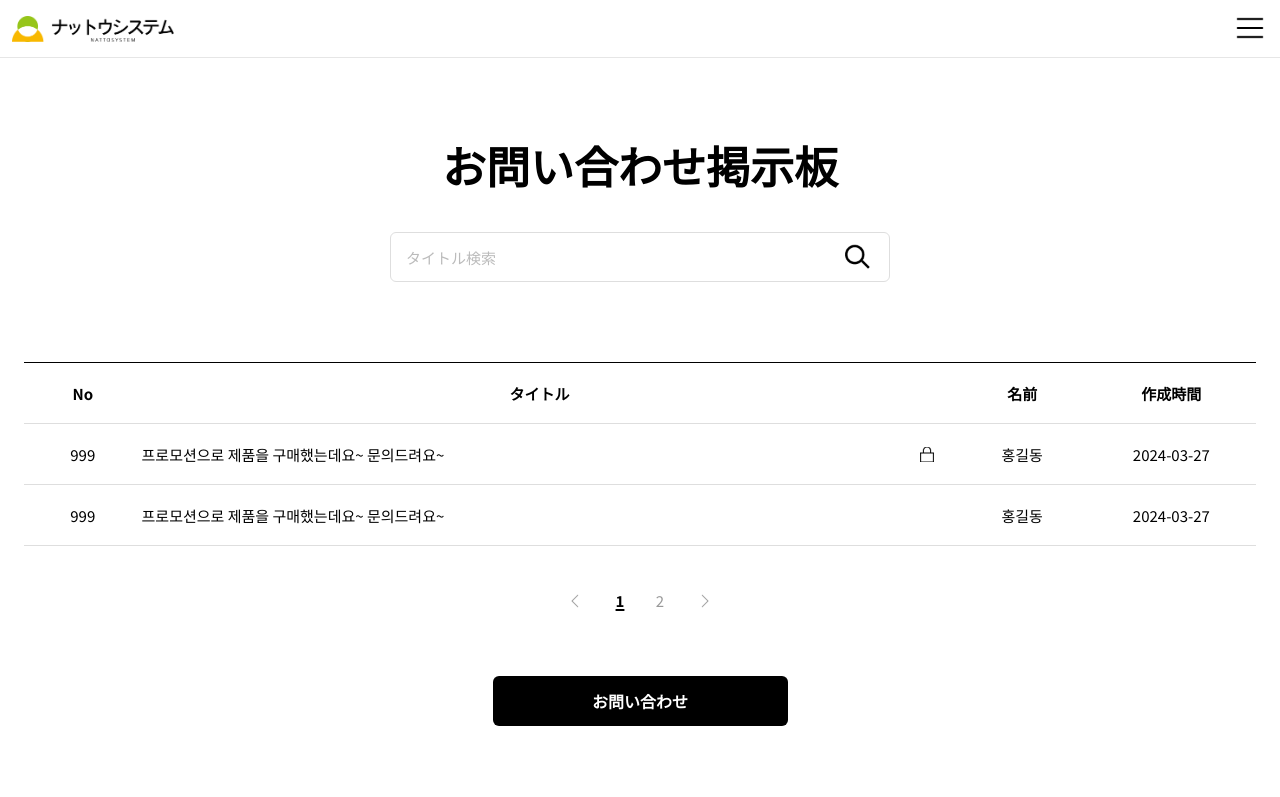
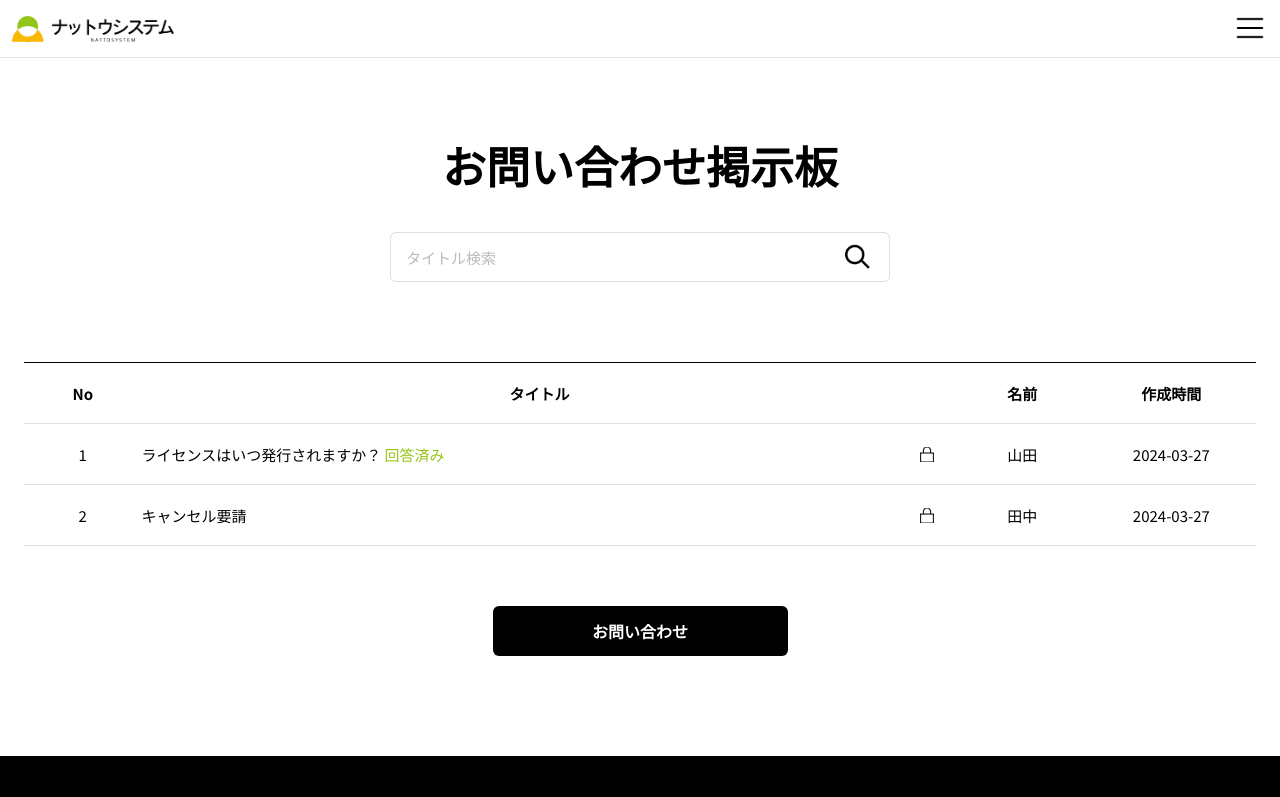
Before and after one commit to kse012050/dangunSoft, a React (Create React App) app: page /support in a window 1280 px wide. Shown: the top 797 px of the page. Built offline with nearby package versions, Linux system fonts and the light colour scheme.

Commit message:
문의하기 목록 수정, 구입 페이지 제품 수정

```diff
--- a/src/components/Footer.jsx
+++ b/src/components/Footer.jsx
@@ -21,7 +21,7 @@ export default function Footer() {
                 </dl>
                 <p>東京都港区南 青山 2-2-8 DF ビル 6F</p>
             </address>
-            <p>http://www.nattosystem.com</p>
+            <p>https://www.nattosystem.com</p>
             <ul data-styleidx>
                 <li><Link to=''>TWITTER</Link></li>
                 <li><Link to=''>LINE</Link></li>
--- a/src/css/global.css
+++ b/src/css/global.css
@@ -109,6 +109,7 @@ label{cursor: pointer;}
 .productBox{max-width: 600px; margin-inline: auto; border-top: 1px solid black;}
 .productBox figure{display: flex; gap: var(--gap);}
 .productBox figure img{width: var(--imgWidth); flex-shrink: 0; object-fit: cover; align-self: flex-start;}
+.productBox figure figcaption{flex: 1;}
 .productBox figure figcaption strong{margin-bottom: 20px; font-weight: 700; display: block;}
 .productBox figure figcaption div:has(button){display: flex; justify-content: space-between; align-items: center; font-size: 15px; width: 150px; height: 50px; padding: 12px 10px; border: 1px solid var(--color-line); border-radius: 6px; box-sizing: border-box;}
 .productBox figure figcaption div:has(button) button{width: 26px; aspect-ratio: 1; background: url(../images/icon-minusPlus.png) no-repeat left top calc(100% * var(--styleIdx)) / 100%; text-indent: -9999px;}
--- a/src/css/page.css
+++ b/src/css/page.css
@@ -212,6 +212,7 @@
 .boardPage section .boardBox :where(div, ul li a){display: flex;}
 .boardPage section .boardBox :is(div, ul li a) > *:not(p){text-align: center;}
 .boardPage section .boardBox > ul li a.lack p{background: url(../images/icon-lock.png) no-repeat right center / 22px;}
+.boardPage section .boardBox > ul li a.answer p::after{content: ' 回答済み'; color: var(--color-point); word-break: keep-all;}
 .boardPage section .btn-bg{display: block;}
 
 
--- a/src/page/Board.jsx
+++ b/src/page/Board.jsx
@@ -26,32 +26,32 @@ export default function Board() {
                 </div>
                 <ul data-none='登録されたお問い合わせはありません。'>
                     <li>
-                        <Link to='' onClick={isLock && test} className='lack'>
-                            <span>999</span>
-                            <p>프로모션으로 제품을 구매했는데요~ 문의드려요~ </p>
-                            <span>홍길동</span>
+                        <Link to='' onClick={isLock && test} className='lack answer'>
+                            <span>1</span>
+                            <p>ライセンスはいつ発行されますか？</p>
+                            <span>山田</span>
                             <time>2024-03-27</time>
                         </Link>
                     </li>
                     <li>
-                        <Link to='/support/board/0'>
-                            <span>999</span>
-                            <p>프로모션으로 제품을 구매했는데요~ 문의드려요~ </p>
-                            <span>홍길동</span>
+                        <Link to='/support/board/0' onClick={isLock && test} className='lack'>
+                            <span>2</span>
+                            <p>キャンセル要請</p>
+                            <span>田中</span>
                             <time>2024-03-27</time>
                         </Link>
                     </li>
                 </ul>
             </div>
 
-            <div className='paginationBox'>
+            {/* <div className='paginationBox'>
                 <Link to=''>이전</Link>
                 <ol>
                     <li><Link to='' className='active'>1</Link></li>
                     <li><Link to=''>2</Link></li>
                 </ol>
                 <Link to=''>다음</Link>
-            </div>
+            </div> */}
 
             <Link to='/support/inquiry' className='btn-bg'>お問い合わせ</Link>
 
@@ -60,7 +60,7 @@ export default function Board() {
                     <div onClick={(e)=>e.stopPropagation()}>
                         <p>パスワードを入力してください。</p>
                         <input type="password" />
-                        <button onClick={()=>setPopup(false)}>확인</button>
+                        <button onClick={()=>setPopup(false)}>確認</button>
                         <button onClick={()=>setPopup(false)}>닫기</button>
                     </div>
                 </div>
--- a/src/page/Buy.jsx
+++ b/src/page/Buy.jsx
@@ -11,10 +11,10 @@ export default function Buy() {
             <h2>ご購入</h2>
             <div className='productBox'>
                 <figure>
-                    <img src="https://placehold.co/120x120" alt="임시 이미지" />
+                    <img src={require('../images/intelliJ.png')} alt="임시 이미지" />
                     <figcaption>
-                        <strong>Mindiet MindManager Single New License</strong>
-                        <p>475,000원</p>
+                        <strong>IntelliJ IDEA商業用2年</strong>
+                        <p>475,000円</p>
                         <div>
                             <button>-</button>
                             1
```
Also changed, not shown: src/images/intelliJ.png (added).
